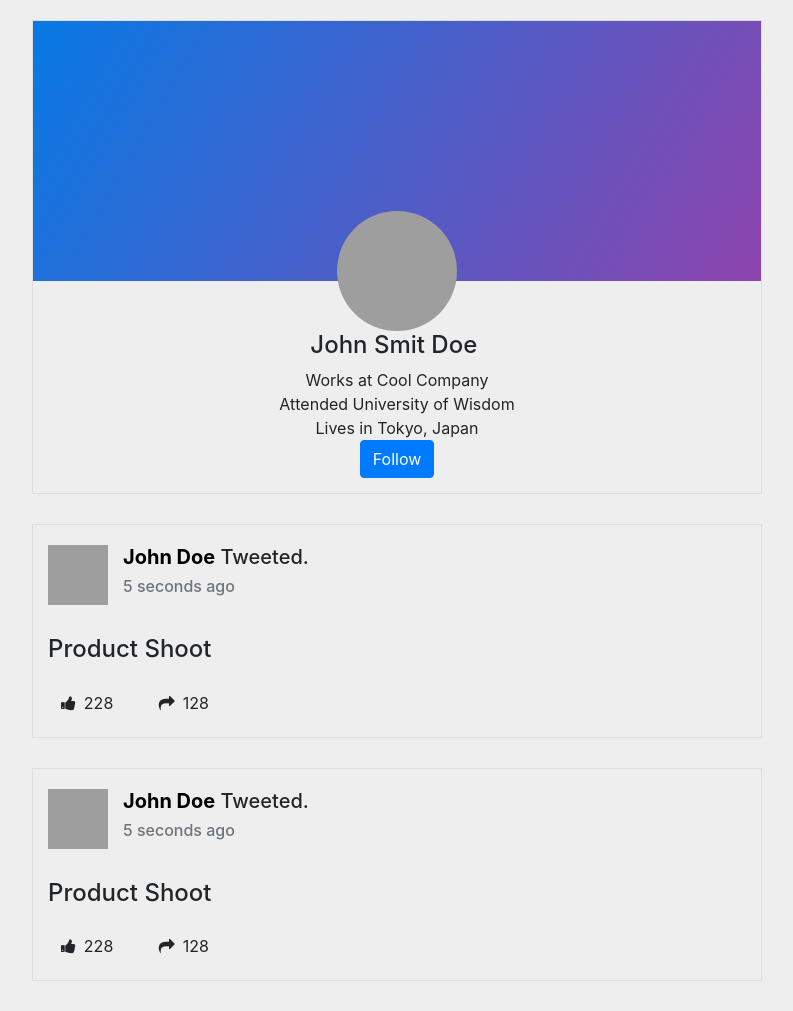
After one commit to Sandhya-G/Agression-Detection, a Flask app: template app/templates/profile.html in a window 1280 px wide. The commit adds this page. Shown: the whole page, without its empty margins (243-1036 px from the left). Run offline with Flask 2, Linux system fonts and the light colour scheme; the template is opened without the code that fills it: values that come from a table or form of the project are taken from there, others are empty; tables that the repository leaves empty hold one stand-in row (values such as "Sample post"); some libraries are stand-ins or nearby versions; grey boxes are pictures that could not be loaded.

Commit message:
profile page

```diff
--- a/app/routes.py
+++ b/app/routes.py
@@ -54,6 +54,12 @@ def signup():
 		return redirect(url_for('login'))
 	return render_template('signup.html',  form=form)
 
+
+@app.route('/profile')
+def profile():
+	return render_template('profile.html')
+
+
 @app.route('/logout')
 def logout():
     logout_user()
--- /dev/null
+++ b/app/static/css/profile.css
@@ -0,0 +1,379 @@
+body{margin-top:20px;
+background:#eee;
+}
+
+.profile-widget {
+  position: relative;
+}
+.profile-widget .image-container {
+  background-size: cover;
+  background-position: center;
+  padding: 190px 0 10px;
+}
+.profile-widget .image-container .profile-background {
+  width: 100%;
+  height: auto;
+}
+.profile-widget .image-container .avatar {
+  width: 120px;
+  height: 120px;
+  border-radius: 50%;
+  margin: 0 auto -60px;
+  display: block;
+}
+.profile-widget .details {
+  padding: 50px 15px 15px;
+  text-align: center;
+}
+/* End Component: Profile Widget */
+/********************************************************************
+*********************************************************************
+*********************************************************************/
+/* Component: Mini Profile Widget */
+.mini-profile-widget .image-container .avatar {
+  width: 180px;
+  height: 180px;
+  display: block;
+  margin: 0 auto;
+  border-radius: 50%;
+  background: white;
+  padding: 4px;
+  border: 1px solid #dddddd;
+}
+.mini-profile-widget .details {
+  text-align: center;
+}
+
+
+
+/* Component: Panel */
+.panel {
+  border-radius: 0;
+  margin-bottom: 30px;
+}
+.panel.solid-color {
+  color: white;
+}
+.panel .panel-heading {
+  border-radius: 0;
+  position: relative;
+}
+.panel .panel-heading > .controls {
+  position: absolute;
+  right: 10px;
+  top: 12px;
+}
+.panel .panel-heading > .controls .nav.nav-pills {
+  margin: -8px 0 0 0;
+}
+.panel .panel-heading > .controls .nav.nav-pills li a {
+  padding: 5px 8px;
+}
+.panel .panel-heading .clickable {
+  margin-top: 0px;
+  font-size: 12px;
+  cursor: pointer;
+}
+.panel .panel-heading.no-heading-border {
+  border-bottom-color: transparent;
+}
+.panel .panel-heading .left {
+  float: left;
+}
+.panel .panel-heading .right {
+  float: right;
+}
+.panel .panel-title {
+  font-size: 16px;
+  line-height: 20px;
+}
+.panel .panel-title.panel-title-sm {
+  font-size: 18px;
+  line-height: 28px;
+}
+.panel .panel-title.panel-title-lg {
+  font-size: 24px;
+  line-height: 34px;
+}
+.panel .panel-body {
+  font-size: 13px;
+}
+.panel .panel-body > .body-section {
+  margin: 0px 0px 20px;
+}
+.panel .panel-body > .body-section > .section-heading {
+  margin: 0px 0px 5px;
+  font-weight: bold;
+}
+.panel .panel-body > .body-section > .section-content {
+  margin: 0px 0px 10px;
+}
+.panel-white {
+  border: 1px solid #dddddd;
+}
+.panel-white > .panel-heading {
+  color: #333;
+  background-color: #fff;
+  border-color: #ddd;
+}
+.panel-white > .panel-footer {
+  background-color: #fff;
+  border-color: #ddd;
+}
+.panel-primary {
+  border: 1px solid #dddddd;
+}
+.panel-purple {
+  border: 1px solid #dddddd;
+}
+.panel-purple > .panel-heading {
+  color: #fff;
+  background-color: #8e44ad;
+  border: none;
+}
+.panel-purple > .panel-heading .panel-title a:hover {
+  color: #f0f0f0;
+}
+.panel-light-purple {
+  border: 1px solid #dddddd;
+}
+.panel-light-purple > .panel-heading {
+  color: #fff;
+  background-color: #9b59b6;
+  border: none;
+}
+.panel-light-purple > .panel-heading .panel-title a:hover {
+  color: #f0f0f0;
+}
+.panel-blue,
+.panel-info {
+  border: 1px solid #dddddd;
+}
+.panel-blue > .panel-heading,
+.panel-info > .panel-heading {
+  color: #fff;
+  background-color: #2980b9;
+  border: none;
+}
+.panel-blue > .panel-heading .panel-title a:hover,
+.panel-info > .panel-heading .panel-title a:hover {
+  color: #f0f0f0;
+}
+.panel-light-blue {
+  border: 1px solid #dddddd;
+}
+.panel-light-blue > .panel-heading {
+  color: #fff;
+  background-color: #3498db;
+  border: none;
+}
+.panel-light-blue > .panel-heading .panel-title a:hover {
+  color: #f0f0f0;
+}
+.panel-green,
+.panel-success {
+  border: 1px solid #dddddd;
+}
+.panel-green > .panel-heading,
+.panel-success > .panel-heading {
+  color: #fff;
+  background-color: #27ae60;
+  border: none;
+}
+.panel-green > .panel-heading .panel-title a:hover,
+.panel-success > .panel-heading .panel-title a:hover {
+  color: #f0f0f0;
+}
+.panel-light-green {
+  border: 1px solid #dddddd;
+}
+.panel-light-green > .panel-heading {
+  color: #fff;
+  background-color: #2ecc71;
+  border: none;
+}
+.panel-light-green > .panel-heading .panel-title a:hover {
+  color: #f0f0f0;
+}
+.panel-orange,
+.panel-warning {
+  border: 1px solid #dddddd;
+}
+.panel-orange > .panel-heading,
+.panel-warning > .panel-heading {
+  color: #fff;
+  background-color: #e82c0c;
+  border: none;
+}
+.panel-orange > .panel-heading .panel-title a:hover,
+.panel-warning > .panel-heading .panel-title a:hover {
+  color: #f0f0f0;
+}
+.panel-light-orange {
+  border: 1px solid #dddddd;
+}
+.panel-light-orange > .panel-heading {
+  color: #fff;
+  background-color: #ff530d;
+  border: none;
+}
+.panel-light-orange > .panel-heading .panel-title a:hover {
+  color: #f0f0f0;
+}
+.panel-red,
+.panel-danger {
+  border: 1px solid #dddddd;
+}
+.panel-red > .panel-heading,
+.panel-danger > .panel-heading {
+  color: #fff;
+  background-color: #d40d12;
+  border: none;
+}
+.panel-red > .panel-heading .panel-title a:hover,
+.panel-danger > .panel-heading .panel-title a:hover {
+  color: #f0f0f0;
+}
+.panel-light-red {
+  border: 1px solid #dddddd;
+}
+.panel-light-red > .panel-heading {
+  color: #fff;
+  background-color: #ff1d23;
+  border: none;
+}
+.panel-light-red > .panel-heading .panel-title a:hover {
+  color: #f0f0f0;
+}
+.panel-pink {
+  border: 1px solid #dddddd;
+}
+.panel-pink > .panel-heading {
+  color: #fff;
+  background-color: #fe31ab;
+  border: none;
+}
+.panel-pink > .panel-heading .panel-title a:hover {
+  color: #f0f0f0;
+}
+.panel-light-pink {
+  border: 1px solid #dddddd;
+}
+.panel-light-pink > .panel-heading {
+  color: #fff;
+  background-color: #fd32c0;
+  border: none;
+}
+.panel-light-pink > .panel-heading .panel-title a:hover {
+  color: #f0f0f0;
+}
+.panel-group .panel {
+  border-radius: 0;
+}
+.panel-group .panel + .panel {
+  margin-top: 0;
+  border-top: 0;
+}
+
+/* Component: Posts */
+.post .post-heading {
+  height: 95px;
+  padding: 20px 15px;
+}
+.post .post-heading .avatar {
+  width: 60px;
+  height: 60px;
+  display: block;
+  margin-right: 15px;
+}
+.post .post-heading .meta .title {
+  margin-bottom: 0;
+}
+.post .post-heading .meta .title a {
+  color: black;
+}
+.post .post-heading .meta .title a:hover {
+  color: #aaaaaa;
+}
+.post .post-heading .meta .time {
+  margin-top: 8px;
+  color: #999;
+}
+.post .post-image .image {
+  width: 100%;
+  height: auto;
+}
+.post .post-description {
+  padding: 15px;
+}
+.post .post-description p {
+  font-size: 14px;
+}
+.post .post-description .stats {
+  margin-top: 20px;
+}
+.post .post-description .stats .stat-item {
+  display: inline-block;
+  margin-right: 15px;
+}
+.post .post-description .stats .stat-item .icon {
+  margin-right: 8px;
+}
+.post .post-footer {
+  border-top: 1px solid #ddd;
+  padding: 15px;
+}
+.post .post-footer .input-group-addon a {
+  color: #454545;
+}
+.post .post-footer .comments-list {
+  padding: 0;
+  margin-top: 20px;
+  list-style-type: none;
+}
+.post .post-footer .comments-list .comment {
+  display: block;
+  width: 100%;
+  margin: 20px 0;
+}
+.post .post-footer .comments-list .comment .avatar {
+  width: 35px;
+  height: 35px;
+}
+.post .post-footer .comments-list .comment .comment-heading {
+  display: block;
+  width: 100%;
+}
+.post .post-footer .comments-list .comment .comment-heading .user {
+  font-size: 14px;
+  font-weight: bold;
+  display: inline;
+  margin-top: 0;
+  margin-right: 10px;
+}
+.post .post-footer .comments-list .comment .comment-heading .time {
+  font-size: 12px;
+  color: #aaa;
+  margin-top: 0;
+  display: inline;
+}
+.post .post-footer .comments-list .comment .comment-body {
+  margin-left: 50px;
+}
+.post .post-footer .comments-list .comment > .comments-list {
+  margin-left: 50px;
+}
+
+.fluid-width-video-wrapper {
+    width: 100%;
+    position: relative;
+    padding: 0;
+}
+
+.fluid-width-video-wrapper iframe, .fluid-width-video-wrapper object, .fluid-width-video-wrapper embed {
+    position: absolute;
+    top: 0;
+    left: 0;
+    width: 100%;
+    height: 100%;
+}
--- /dev/null
+++ b/app/templates/profile.html
@@ -0,0 +1,114 @@
+<html>
+<head>
+	<meta charset="utf-8">
+      <meta name="viewport" content="width=device-width, initial-scale=1">
+     <link rel="stylesheet" href="https://stackpath.bootstrapcdn.com/bootstrap/4.4.1/css/bootstrap.min.css" integrity="sha384-Vkoo8x4CGsO3+Hhxv8T/Q5PaXtkKtu6ug5TOeNV6gBiFeWPGFN9MuhOf23Q9Ifjh" crossorigin="anonymous">
+	<link href="{{ url_for('static', filename='css/profile.css') }}" rel="stylesheet">
+</head>
+
+<body>
+
+<link href="https://maxcdn.bootstrapcdn.com/font-awesome/4.3.0/css/font-awesome.min.css" rel="stylesheet">
+<div class="container">
+<div class="row">
+    <div class="col-sm-8 col-sm-offset-2" style="margin: auto;">
+        <div class="panel panel-white profile-widget">
+            <div class="row">
+                <div class="col-sm-12">
+                    <div class="image-container bg2" style="background:linear-gradient(120deg, #0779e4, #8e44ad);">
+                        <img src="{{ post.author.avatar(180) }}" class="avatar" alt="avatar">
+                    </div>
+                </div>
+                <div class="col-sm-12">
+                    <div class="details">
+                        <h4>John Smit Doe <i class="fa fa-sheild"></i></h4>
+                        <div>Works at Cool Company</div>
+                        <div>Attended University of Wisdom</div>
+                        <div>Lives in Tokyo, Japan</div>
+                        <div class="mg-top-10">
+                            <a href="#" class="btn btn-primary">Follow</a>
+                        </div>
+                    </div>
+                </div>
+
+            </div>
+        </div>
+
+        <div class="row">
+
+            <div class="col-sm-12">
+                <div class="panel panel-white post">
+                    <div class="post-heading">
+                        <div class="pull-left image">
+                            <img src="{{ user.avatar(180) }}" class="img-circle avatar" alt="user profile image">
+                        </div>
+                        <div class="pull-left meta">
+                            <div class="title h5">
+                                <a href="#"><b>John Doe</b></a>
+                                Tweeted.
+                            </div>
+                            <h6 class="text-muted time">5 seconds ago</h6>
+                        </div>
+                    </div>
+
+                    <div class="post-description">
+                        <h4>Product Shoot</h4>
+                        <div class="stats">
+                            <a href="javascript:void(0);" class="btn btn-default stat-item">
+                                <i class="fa fa-thumbs-up icon"></i>228
+                            </a>
+                            <a href="javascript:void(0);" class="btn btn-default stat-item">
+                                <i class="fa fa-share icon"></i>128
+                            </a>
+                        </div>
+                    </div>
+
+                </div>
+            </div>
+
+
+
+
+
+            <div class="col-sm-12">
+                <div class="panel panel-white post">
+                    <div class="post-heading">
+                        <div class="pull-left image">
+                            <img src="https://bootdey.com/img/Content/avatar/avatar1.png" class="img-circle avatar" alt="user profile image">
+                        </div>
+                        <div class="pull-left meta">
+                            <div class="title h5">
+                                <a href="#"><b>John Doe</b></a>
+                                Tweeted.
+                            </div>
+                            <h6 class="text-muted time">5 seconds ago</h6>
+                        </div>
+                    </div>
+
+                    <div class="post-description">
+                        <h4>Product Shoot</h4>
+                        <div class="stats">
+                            <a href="javascript:void(0);" class="btn btn-default stat-item">
+                                <i class="fa fa-thumbs-up icon"></i>228
+                            </a>
+                            <a href="javascript:void(0);" class="btn btn-default stat-item">
+                                <i class="fa fa-share icon"></i>128
+                            </a>
+                        </div>
+                    </div>
+
+                </div>
+            </div>
+
+
+
+
+        </div>
+
+
+<script src="https://code.jquery.com/jquery-3.4.1.slim.min.js" integrity="sha384-J6qa4849blE2+poT4WnyKhv5vZF5SrPo0iEjwBvKU7imGFAV0wwj1yYfoRSJoZ+n" crossorigin="anonymous"></script>
+<script src="https://cdn.jsdelivr.net/npm/popper.js@1.16.0/dist/umd/popper.min.js" integrity="sha384-Q6E9RHvbIyZFJoft+2mJbHaEWldlvI9IOYy5n3zV9zzTtmI3UksdQRVvoxMfooAo" crossorigin="anonymous"></script>
+<script src="https://stackpath.bootstrapcdn.com/bootstrap/4.4.1/js/bootstrap.min.js" integrity="sha384-wfSDF2E50Y2D1uUdj0O3uMBJnjuUD4Ih7YwaYd1iqfktj0Uod8GCExl3Og8ifwB6" crossorigin="anonymous"></script>
+</body>
+
+</html>
--- a/src/classifier/NBSVM.py
+++ b/src/classifier/NBSVM.py
@@ -1,4 +1,4 @@
-#Credis to AlexSanchez https://www.kaggle.com/jhoward/nb-svm-strong-linear-baseline-eda-0-052-lb#261316
+#Credits to AlexSanchez https://www.kaggle.com/jhoward/nb-svm-strong-linear-baseline-eda-0-052-lb#261316
 #custom NB model
 import numpy as np
 from sklearn.base import BaseEstimator, ClassifierMixin
```
Also changed, not shown: app/models.py (+6 -1 lines), app/templates/home.html (+14 -4 lines), requirements.txt (+49 -0 lines), 4 other files.
